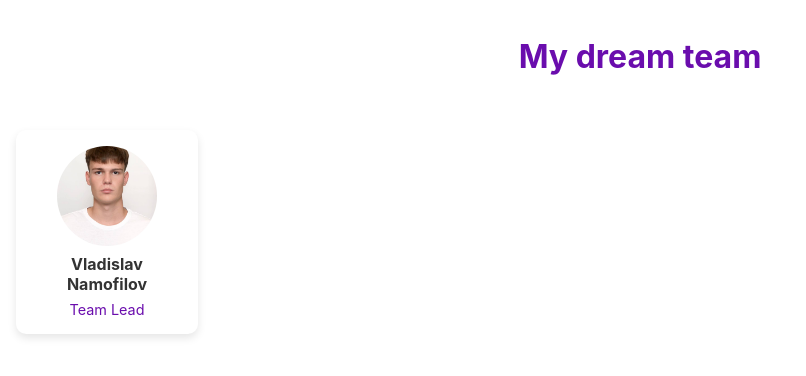
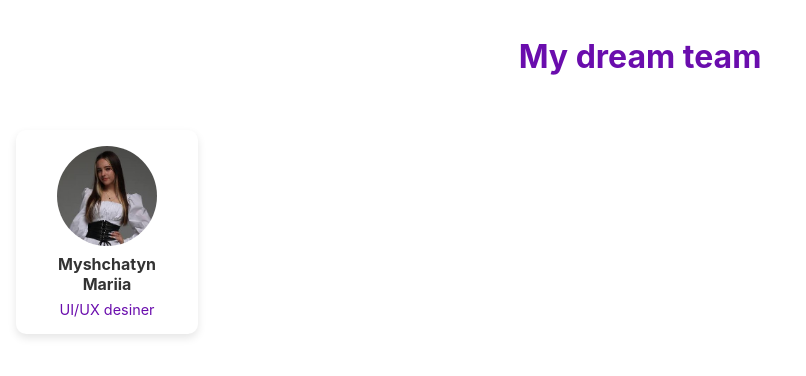
Before and after one commit to nam1kkk/MyDreamTeam, a React (Create React App) app: page / in a window 1280 px wide. Shown: the top 376 px of the page, without its empty margins (0-806 px from the left). Built offline with nearby package versions, Linux system fonts and the light colour scheme.

Commit message:
UI/UX desiner card added

```diff
--- a/src/components/Body.js
+++ b/src/components/Body.js
@@ -12,10 +12,11 @@ const Card = ({ name, position, photo }) => {
   );
 };
 
+
 const Body = () => {
   return (
     <main style={styles.body}>
-      <Card name="Vladislav Namofilov" position="Team Lead" photo="/vladislavNamofilov.png" />
+      <Card name="Myshchatyn Mariia" position="UI/UX desiner" photo="/myshchatymMariia.png" />
     </main>
   );
 };
```
Also changed, not shown: public/myshchatymMariia.png (added).
